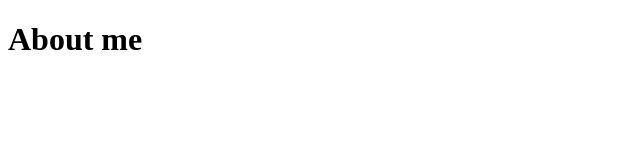
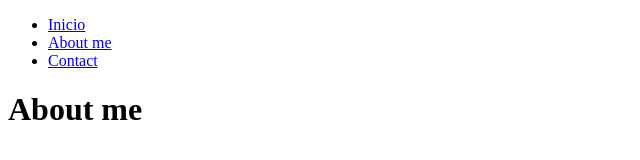
Before and after one commit to YoshoTec/Test-GitHub, a plain HTML site: page index.html in a window 1280 px wide. Shown: the whole page, without its empty margins (0-640 px from the left). Drawn offline with Linux system fonts and the light colour scheme.

Commit message:
Added Navbar

```diff
--- a/index.html
+++ b/index.html
@@ -6,6 +6,15 @@
     <title>Mi pagina web</title>
 </head>
 <body>
+    <head>
+        <nav>
+            <ul>
+                <li><a href="#">Inicio</a></li>
+                <li><a href="#">About me</a></li>
+                <li><a href="#">Contact</a></li>
+            </ul>
+        </nav>
+    </head>
     <h1>About me</h1>
 </body>
 </html>
```
